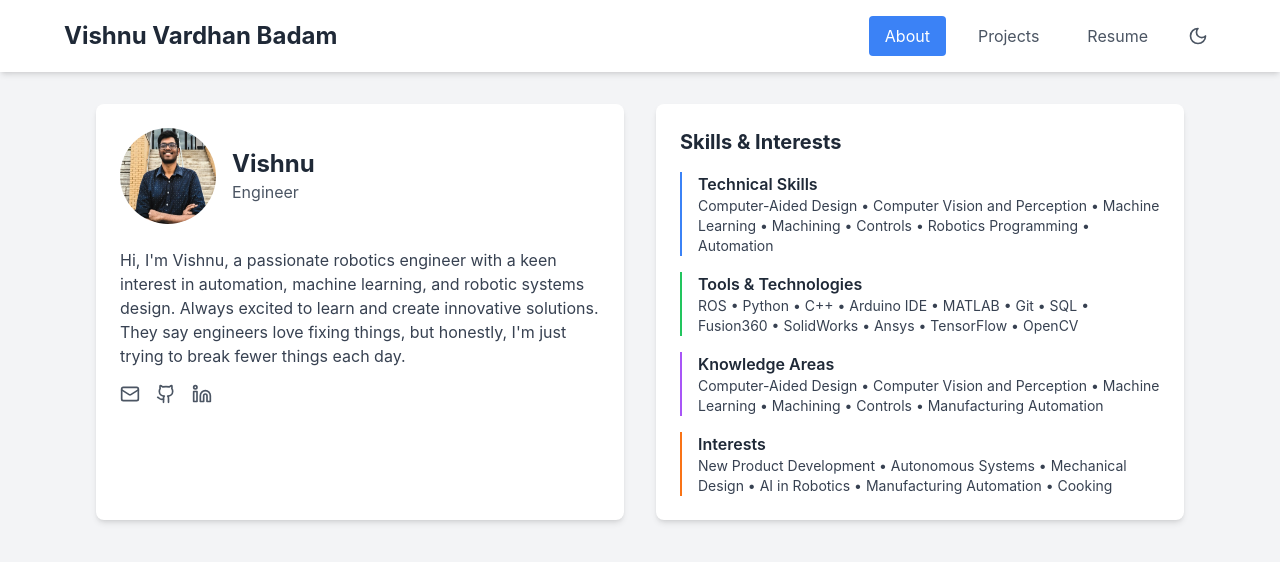
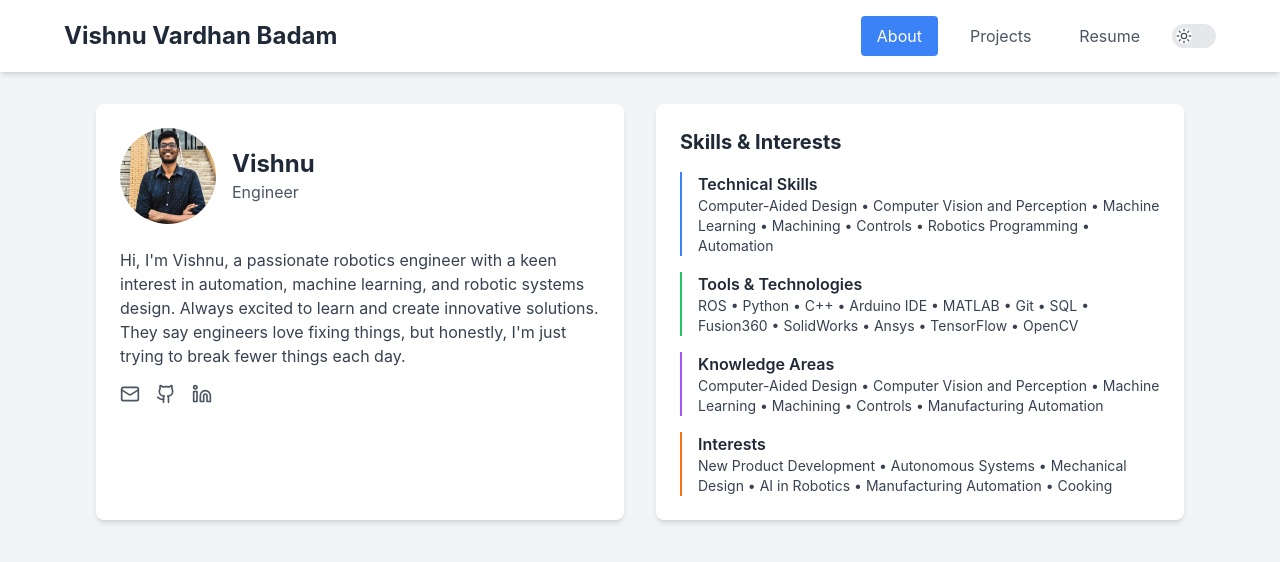
Before and after one commit to Vishnu01110110/Portfolio, a React (Create React App) app: page / in a window 1280 px wide. Shown: the top 562 px of the page. Built offline with nearby package versions, Linux system fonts and the light colour scheme.

Commit message:
hope this works

```diff
--- a/src/Portfolio.js
+++ b/src/Portfolio.js
@@ -10,12 +10,7 @@ const Portfolio = () => {
   const [currentPage, setCurrentPage] = useState('about');
   const [profileImageError, setProfileImageError] = useState(false);
   const navigate = useNavigate();
-  const [darkMode, setDarkMode] = useState(() => {
-    if (window.matchMedia('(prefers-color-scheme: dark)').matches) {
-      return true;
-    }
-    return false;
-  });
+  const [darkMode, setDarkMode] = useState(false);
 
   useEffect(() => {
     document.title = "Vishnu's Portfolio";
@@ -230,16 +225,23 @@ const Portfolio = () => {
             >
               Resume
             </button>
+            <div className="flex items-center">
               <button
                 onClick={() => setDarkMode(!darkMode)}
-              className="p-2 rounded-full hover:bg-gray-100 dark:hover:bg-gray-700"
+                className="relative inline-flex items-center h-6 rounded-full w-11 bg-gray-200 dark:bg-blue-600 transition-colors"
               >
+                <span
+                  className={`${
+                    darkMode ? 'translate-x-6' : 'translate-x-1'
+                  } inline-block w-4 h-4 transform bg-white rounded-full transition-transform`}
+                />
                 {darkMode ? (
-                <Sun className="w-5 h-5 text-gray-600 dark:text-gray-300" />
+                  <Moon className="w-4 h-4 text-white absolute right-1" />
                 ) : (
-                <Moon className="w-5 h-5 text-gray-600" />
+                  <Sun className="w-4 h-4 text-gray-600 absolute left-1" />
                 )}
               </button>
+            </div>
           </div>
         </div>
       </nav>
--- a/src/ProjectsPage.js
+++ b/src/ProjectsPage.js
@@ -51,15 +51,15 @@ const ProjectsPage = () => {
                 setCurrentCategory(category.id);
                 setCurrentIndex(0);
               }}
-              className={`bg-white rounded-lg shadow-md p-6 hover:shadow-lg transition-shadow
+              className={`bg-white dark:bg-gray-800 rounded-lg shadow-md p-6 hover:shadow-lg transition-shadow
                 border-l-4 ${category.color === 'blue' ? 'border-blue-500' : 'border-purple-500'}
                 ${currentCategory === category.id ? 'ring-2 ring-offset-2 ring-blue-500' : ''}`}
             >
               <div className="flex items-center space-x-4">
                 <Icon className={`w-8 h-8 ${category.color === 'blue' ? 'text-blue-500' : 'text-purple-500'}`} />
                 <div className="text-left">
-                  <h3 className="text-xl font-bold">{category.title}</h3>
-                  <p className="text-gray-600">{category.description}</p>
+                  <h3 className="text-xl font-bold text-gray-800 dark:text-white">{category.title}</h3>
+                  <p className="text-gray-600 dark:text-gray-300">{category.description}</p>
                 </div>
               </div>
             </button>
@@ -67,13 +67,13 @@ const ProjectsPage = () => {
         })}
       </div>
 
-      <div className="bg-white rounded-lg shadow-md p-6">
+      <div className="bg-white dark:bg-gray-800 rounded-lg shadow-md p-6">
         <div className="relative">
           <button
             onClick={prevProject}
-            className="absolute left-0 top-1/2 transform -translate-y-1/2 bg-white rounded-full p-2 shadow-md z-10"
+            className="absolute left-0 top-1/2 transform -translate-y-1/2 bg-white dark:bg-gray-700 rounded-full p-2 shadow-md z-10"
           >
-            <ChevronLeft className="w-6 h-6" />
+            <ChevronLeft className="w-6 h-6 text-gray-600 dark:text-gray-300" />
           </button>
 
           <div
@@ -85,14 +85,18 @@ const ProjectsPage = () => {
               alt={currentProjects[currentIndex].title}
               className="w-full h-64 object-cover rounded-lg mb-4"
             />
-            <h3 className="text-xl font-bold">{currentProjects[currentIndex].title}</h3>
-            <p className="text-gray-600">{currentProjects[currentIndex].description}</p>
+            <h3 className="text-xl font-bold text-gray-800 dark:text-white">
+              {currentProjects[currentIndex].title}
+            </h3>
+            <p className="text-gray-600 dark:text-gray-300">
+              {currentProjects[currentIndex].description}
+            </p>
 
             <div className="flex flex-wrap gap-2 mt-4">
               {currentProjects[currentIndex].technologies.map(tech => (
                 <span
                   key={tech}
-                  className="px-3 py-1 bg-gray-100 rounded-full text-sm text-gray-700"
+                  className="px-3 py-1 bg-gray-100 dark:bg-gray-700 rounded-full text-sm text-gray-700 dark:text-gray-300"
                 >
                   {tech}
                 </span>
@@ -102,9 +106,9 @@ const ProjectsPage = () => {
 
           <button
             onClick={nextProject}
-            className="absolute right-0 top-1/2 transform -translate-y-1/2 bg-white rounded-full p-2 shadow-md z-10"
+            className="absolute right-0 top-1/2 transform -translate-y-1/2 bg-white dark:bg-gray-700 rounded-full p-2 shadow-md z-10"
           >
-            <ChevronRight className="w-6 h-6" />
+            <ChevronRight className="w-6 h-6 text-gray-600 dark:text-gray-300" />
           </button>
         </div>
       </div>
```
Lines whose indentation alone changed are shown as unchanged.
